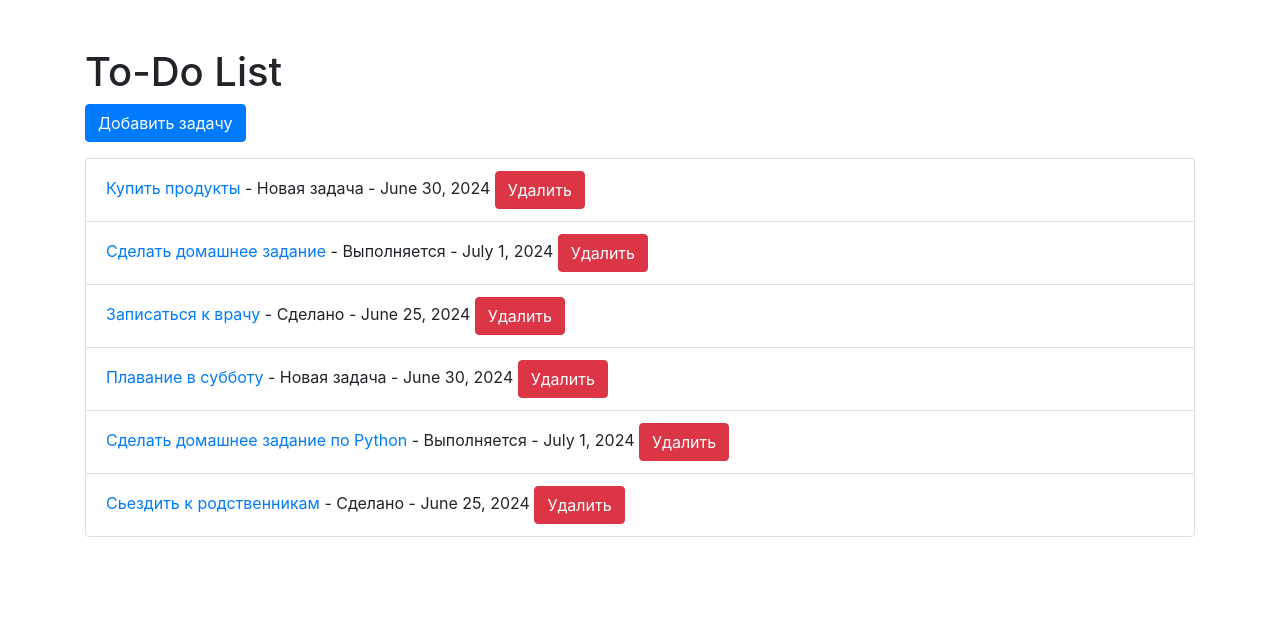
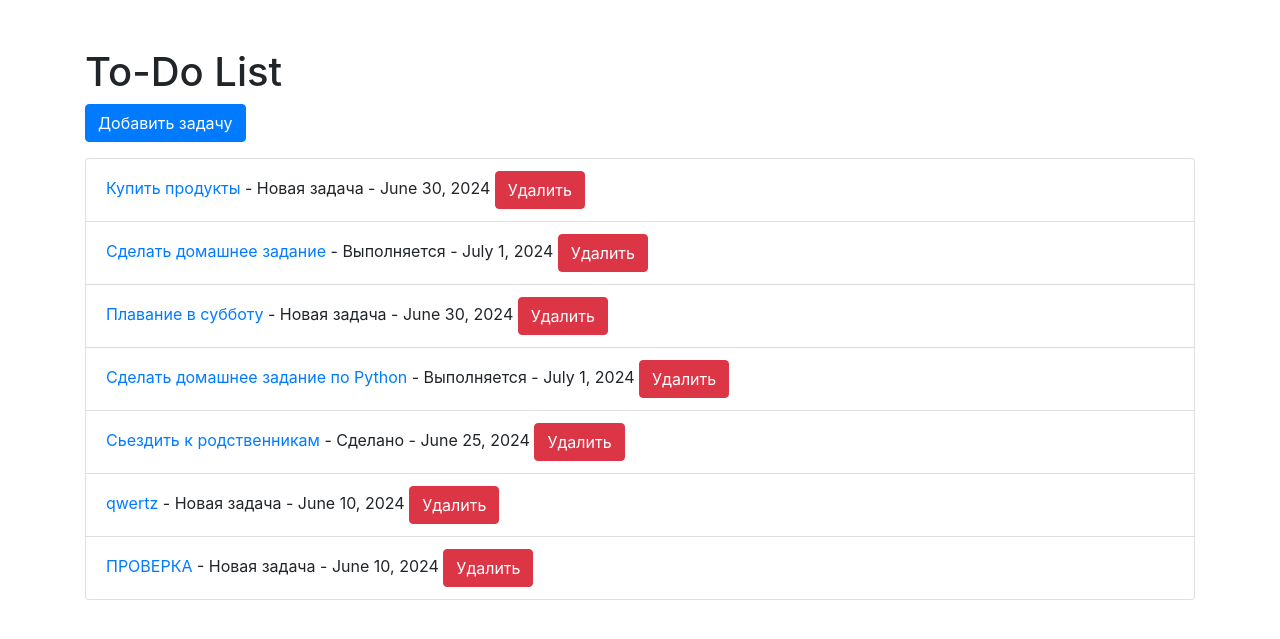
Before and after one commit to kairat-it/todo_list_project, a Django app: page / in a window 1280 px wide. Shown: the top 639 px of the page. Run offline with Django 5.2, Linux system fonts and the light colour scheme; data comes from the database, SQL or seed files in the repository; some libraries are stand-ins or nearby versions.

Commit message:
обновлена фикстура

```diff
--- a/tasks/fixtures/initial_data.json
+++ b/tasks/fixtures/initial_data.json
@@ -1 +1 @@
-[{"model": "tasks.task", "pk": 1, "fields": {"description": "Купить продукты", "status": "new", "due_date": "2024-06-30"}}, {"model": "tasks.task", "pk": 2, "fields": {"description": "Сделать домашнее задание", "status": "in_progress", "due_date": "2024-07-01"}}, {"model": "tasks.task", "pk": 3, "fields": {"description": "Записаться к врачу", "status": "done", "due_date": "2024-06-25"}}, {"model": "tasks.task", "pk": 4, "fields": {"description": "Плавание в субботу", "status": "new", "due_date": "2024-06-30"}}, {"model": "tasks.task", "pk": 5, "fields": {"description": "Сделать домашнее задание по Python ", "status": "in_progress", "due_date": "2024-07-01"}}, {"model": "tasks.task", "pk": 6, "fields": {"description": "Сьездить к родственникам", "status": "done", "due_date": "2024-06-25"}}]
+[{"model": "tasks.task", "pk": 1, "fields": {"description": "Купить продукты", "status": "new", "due_date": "2024-06-30", "detail_views": "Подробное описание: Купить продукты"}}, {"model": "tasks.task", "pk": 2, "fields": {"description": "Сделать домашнее задание", "status": "in_progress", "due_date": "2024-07-01", "detail_views": "Подробное описание: Сделать домашнее задание"}}, {"model": "tasks.task", "pk": 4, "fields": {"description": "Плавание в субботу", "status": "new", "due_date": "2024-06-30", "detail_views": "Подробное описание: Плавание в субботу"}}, {"model": "tasks.task", "pk": 5, "fields": {"description": "Сделать домашнее задание по Python ", "status": "in_progress", "due_date": "2024-07-01", "detail_views": "Подробное описание: Сделать домашнее задание по Python "}}, {"model": "tasks.task", "pk": 6, "fields": {"description": "Сьездить к родственникам", "status": "done", "due_date": "2024-06-25", "detail_views": "Подробное описание: Сьездить к родственникам"}}, {"model": "tasks.task", "pk": 7, "fields": {"description": "qwertz", "status": "new", "due_date": "2024-06-10", "detail_views": "Подробное описание: qwertz"}}, {"model": "tasks.task", "pk": 8, "fields": {"description": "ПРОВЕРКА", "status": "new", "due_date": "2024-06-10", "detail_views": "Подробное описание: ПРОВЕРКА"}}]
--- a/tasks/views.py
+++ b/tasks/views.py
@@ -27,4 +27,4 @@ def delete_task(request, task_id):
 
 def task_detail(request, task_id):
     task = get_object_or_404(Task, id=task_id)
-    return render(request, 'tasks/task_detail.html', {'task': task})
+    return render(request, 'task_detail.html', {'task': task})
```
Also changed, not shown: tasks/migrations/0003_task_detail_views.py (added), tasks/templates/task_list.html (line endings or trailing spaces).
